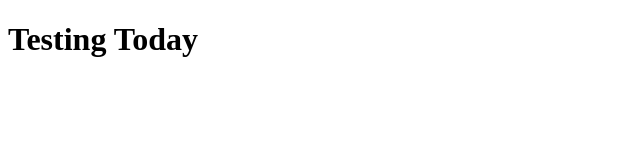
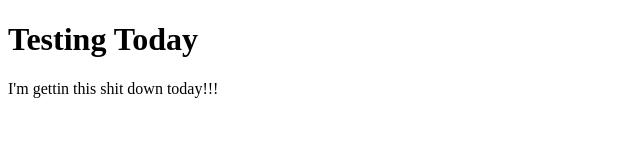
Before and after one commit to Sreyes0507/git-test, a plain HTML site: page index.html in a window 1280 px wide. Shown: the whole page, without its empty margins (0-640 px from the left). Drawn offline with Linux system fonts and the light colour scheme.

Commit message:
Third commit

```diff
--- a/index.html
+++ b/index.html
@@ -2,5 +2,6 @@
     <html>
         <body>
             <h1> Testing Today</h1>
+            <p> I'm gettin this shit down today!!! </p>
         </body>
     </html>
```
